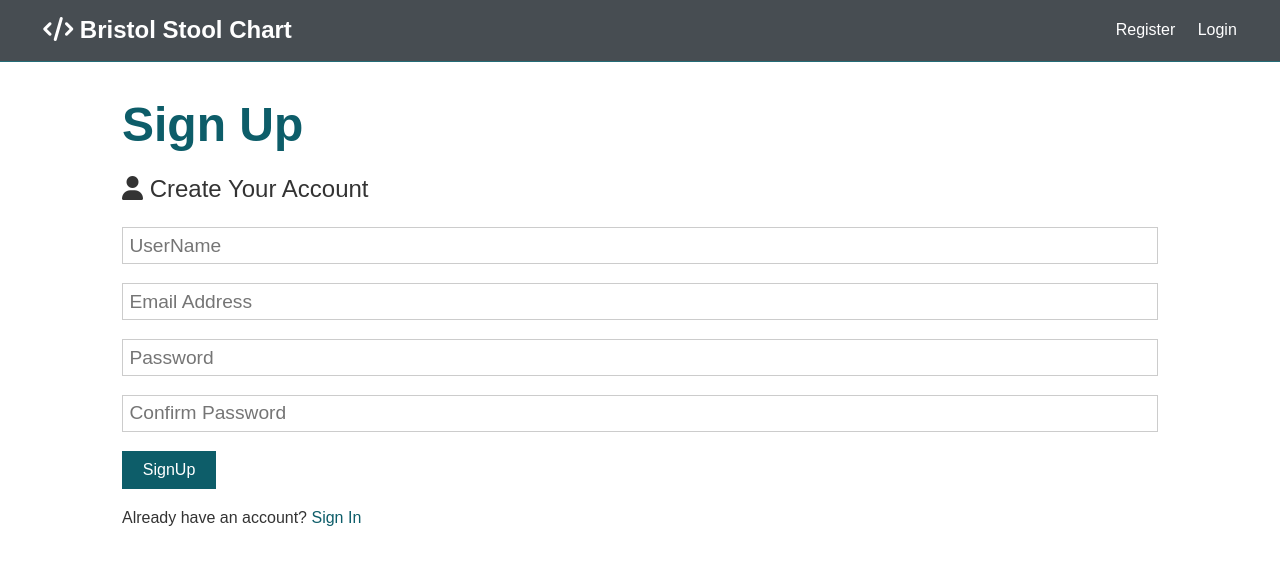
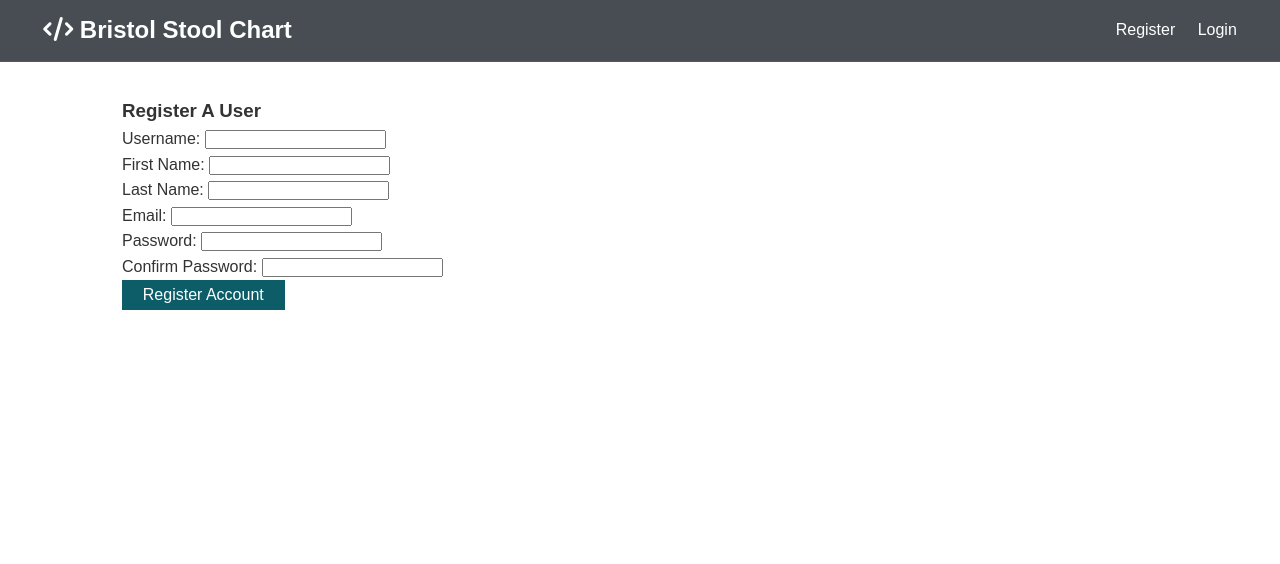
Before and after one commit to COP4331-G22-Large-Project/MERN-web-mobile-app, a React (Create React App) app in the folder web/: page /register in a window 1280 px wide. Shown: the top 564 px of the page. Built offline with nearby package versions, Linux system fonts and the light colour scheme.

Commit message:
remade basic register page

```diff
--- a/web/src/components/auth/Register.js
+++ b/web/src/components/auth/Register.js
@@ -1,83 +1,161 @@
-import React, { Fragment, useState } from 'react';
-import { Link } from 'react-router-dom';
+import React, {Component} from 'react';
 import axios from 'axios';
 
-const Register = () => {
-    const [formData, setFormData] = useState(
+export default class Register extends Component {
+    constructor(props) {
+        super(props);
+        this.onChangeUsername = this.onChangeUsername.bind(this)
+        this.onChangeFirstName = this.onChangeFirstName.bind(this)
+        this.onChangeLastName = this.onChangeLastName.bind(this)
+        this.onChangeEmail = this.onChangeEmail.bind(this)
+        this.onChangePassword = this.onChangePassword.bind(this)
+        this.onChangePasswordConfirm = this.onChangePasswordConfirm.bind(this)
+        this.onSubmit = this.onSubmit.bind(this)
+
+        this.state = {
+            username : '',
+            firstName : '',
+            lastName : '',
+            email : '',
+            password :'',
+            confirmPassword : ''
+        }
+    }
+
+    onChangeUsername(e){
+        this.setState({
+            username : e.target.value
+        })
+    }
+     onChangeFirstName(e){
+        this.setState({
+            firstName: e.target.value
+        })
+     }
+
+     onChangeLastName(e){
+        this.setState({
+            lastName : e.target.value
+        })
+     }
+
+     onChangeEmail(e){
+        this.setState({
+            email : e.target.value
+        })
+     }
+
+     onChangePassword(e){
+        this.setState({
+            password:e.target.value
+        })
+     }
+
+     onChangePasswordConfirm(e){
+        this.setState({
+            confirmPassword : e.target.value
+        })
+     }
+
+     onSubmit(e){
+        e.preventDefault()
+
+         if(this.state.password === this.state.confirmPassword)
          {
-            username:'',
-            firstname:'',
-            lastname:'',
-            email:''
+             const user = {
+                 username: this.state.username,
+                 firstName: this.state.firstName,
+                 lastName: this.state.lastName,
+                 email: this.state.email,
+                 password: this.state.password,
+                 confirmPassword: this.state.confirmPassword
              }
-    );
-    const{ name, email, password, password2} = formData;
 
-    const onChange = e =>
-        setFormData({ ...formData, [e.target.name]: e.target.value});
+             console.log(user)
+             axios.post('http://localhost:3000/api/auth/register',user)
+                 .then(res => console.log(res.data))
 
-    const onSubmit = async e => {
-            e.preventDefault();
-            if(password !== password2)
+             this.setState({
+                 username : '',
+                 firstName : '',
+                 lastName : '',
+                 email : '',
+                 password :'',
+                 confirmPassword : ''
+             })
+         }
+         else
          {
-                console.log('Password Not Match')
-            }else{
-                console.log('SUCCESS');
+             console.log("Passwords do NOT match")
          }
-        };
 
 
-    return <Fragment>
+     }
 
-        <h1 className="large text-primary">Sign Up</h1>
-      <p className="lead"><i class="fas fa-user"></i> Create Your Account</p>
-      <form class="form" onSubmit={e => onSubmit(e)}>
-        <div class="form-group">
-          <input type="text"
-          placeholder="UserName"
-          name="name"
-          value ={name}
-          onChange={e =>onChange(e)}
-          required />
-        </div>
-        <div class="form-group">
-          <input type="email" placeholder="Email Address" name="email"
-          value ={email}
-          onChange={e =>onChange(e)} required
-          />
-
-        </div>
-        <div class="form-group">
-          <input
-            type="password"
-            placeholder="Password"
-            name="password"
-            value ={password}
-            onChange={e =>onChange(e)} required
-            minLength="6"
+     render(){
+         return(
+             <div>
+                 <h3>Register A User</h3>
+                 <form onSubmit={this.onSubmit}>
+                     <div className="form-group">
+                         <label>Username: </label>
+                         <input type = "string"
+                                required
+                                className="form-control"
+                                value = {this.state.username}
+                                onChange = {this.onChangeUsername}
                          />
                      </div>
-        <div class="form-group">
-          <input
-            type="password"
-            placeholder="Confirm Password"
-            name="password2"
-            value ={password2}
-          onChange={e =>onChange(e)} required
-            minLength="6"
+                     <div>
+                         <label>First Name: </label>
+                         <input type = "string"
+                                required
+                                className="form-control"
+                                value = {this.state.firstName}
+                                onChange={this.onChangeFirstName}
                          />
                      </div>
-        <input type="submit" class="btn btn-primary" value="SignUp" />
+                     <div>
+                         <label>Last Name: </label>
+                         <input type = "string"
+                                required
+                                className="form-control"
+                                value = {this.state.lastName}
+                                onChange={this.onChangeLastName}
+                         />
+                     </div>
+                     <div>
+                         <label>Email: </label>
+                         <input type = "string"
+                                required
+                                className="form-control"
+                                value = {this.state.email}
+                                onChange={this.onChangeEmail}
+                         />
+                     </div>
+                     <div>
+                         <label>Password: </label>
+                         <input type = "string"
+                                required
+                                className="form-control"
+                                value = {this.state.password}
+                                onChange={this.onChangePassword}
+                         />
+                     </div>
+                     <div>
+                         <label>Confirm Password: </label>
+                         <input type = "string"
+                                required
+                                className="form-control"
+                                value = {this.state.confirmPassword}
+                                onChange={this.onChangePasswordConfirm}
+                         />
+                     </div>
+                     <div className="form-group">
+                         <input type ="submit" value = "Register Account" className="btn btn-primary"/>
+                     </div>
                  </form>
-      <p class="my-1">
-        Already have an account? <Link to="/login">Sign In</Link>
-      </p>
-
-        </Fragment>;
-
-
-
-};
-
-
-export default Register
+             </div>
+         )
+     }
+}
```
Lines whose indentation alone changed are shown as unchanged.
